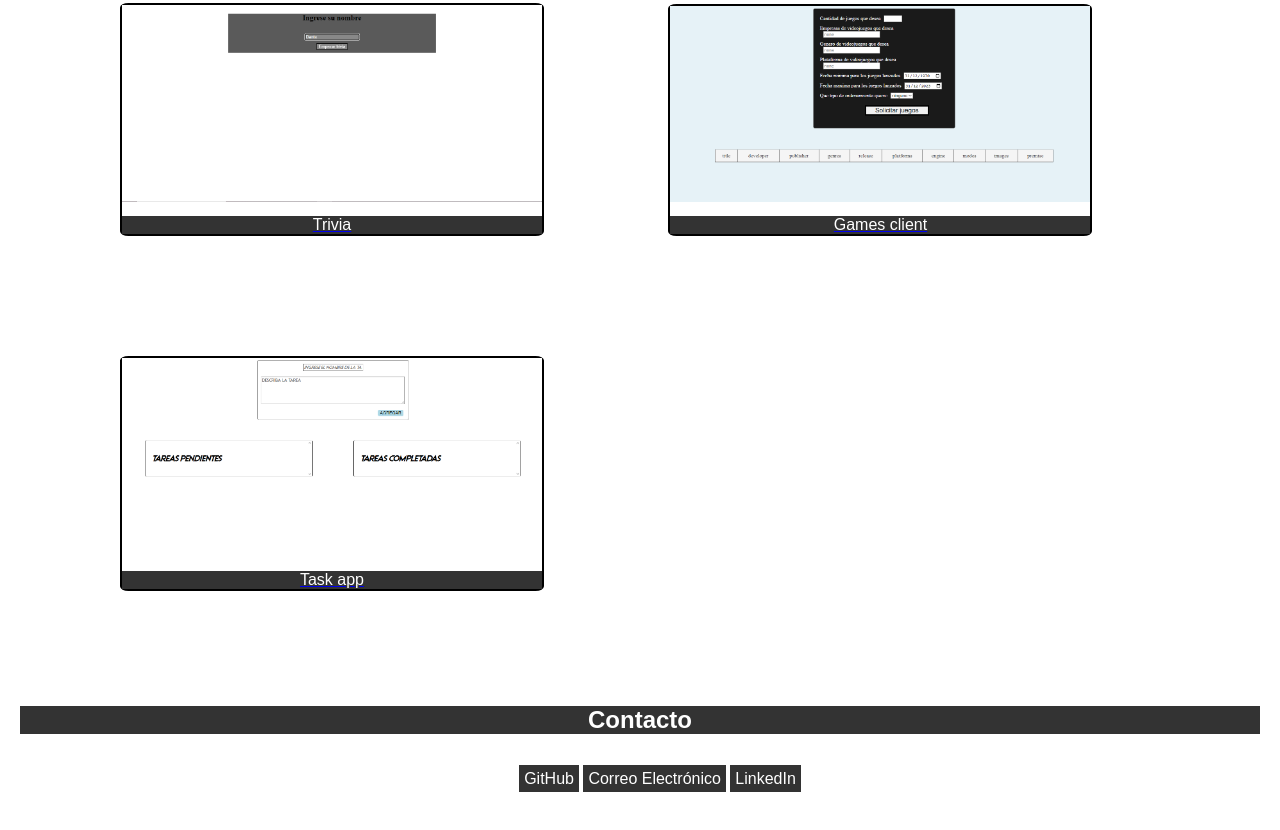
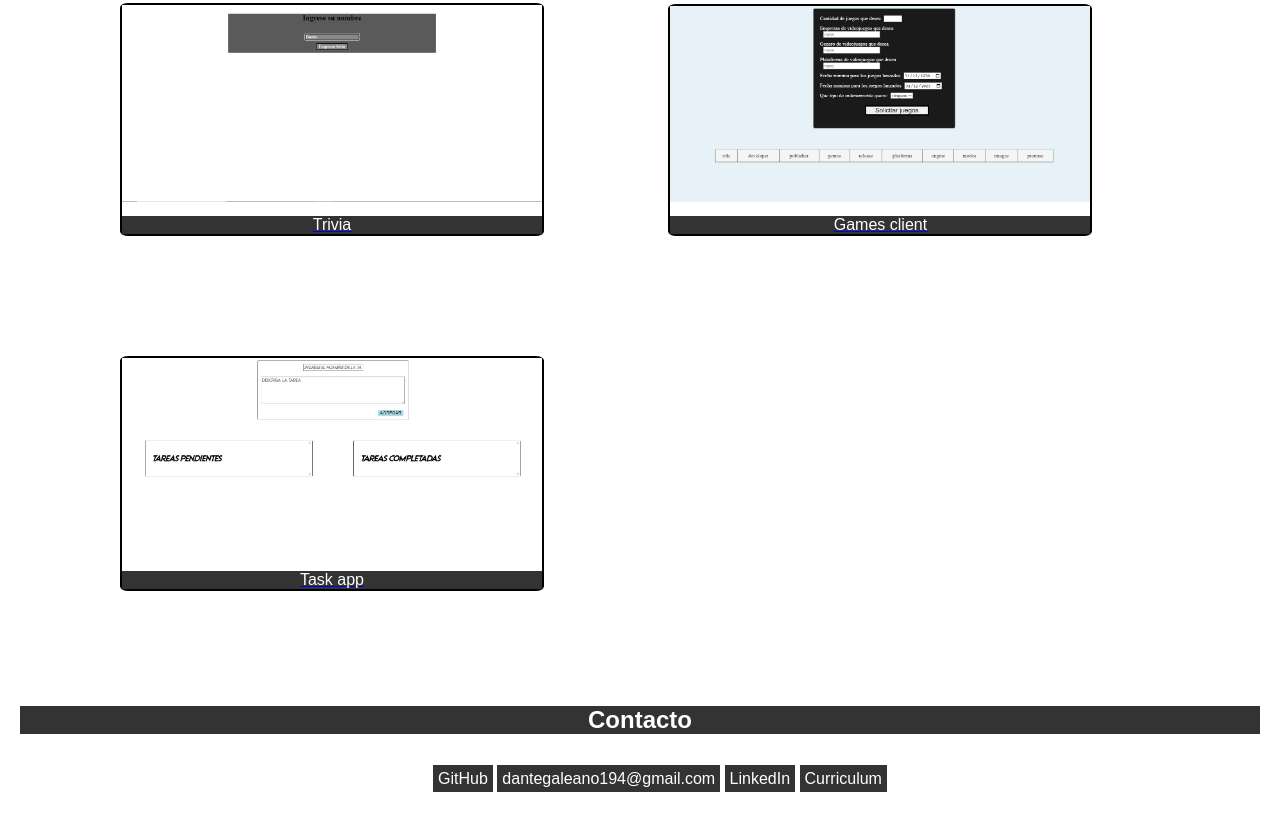
Before and after one commit to Lovecraft255/Curriculum, a plain HTML site: page index.html in a window 1280 px wide. Shown: the part 911-1741 px from the top of the page. Drawn offline with Linux system fonts and the light colour scheme.

Commit message:
Curriculum pdf añadido

```diff
--- a/index.html
+++ b/index.html
@@ -96,13 +96,16 @@
         <ul>
           <li><a href="https://github.com/Lovecraft255">GitHub</a></li>
           <li>
-            <a href="dantegaleano194@gmail.com">Correo Electrónico</a>
+            <a href="dantegaleano194@gmail.com">dantegaleano194@gmail.com</a>
           </li>
           <li>
             <a href="https://www.linkedin.com/in/dilan-benitez-923416282/"
               >LinkedIn</a
             >
           </li>
+          <li>
+            <a href="curriculum.pdf">Curriculum</a>
+          </li>
         </ul>
       </section>
     </main>
```
Also changed, not shown: 1 other file.
